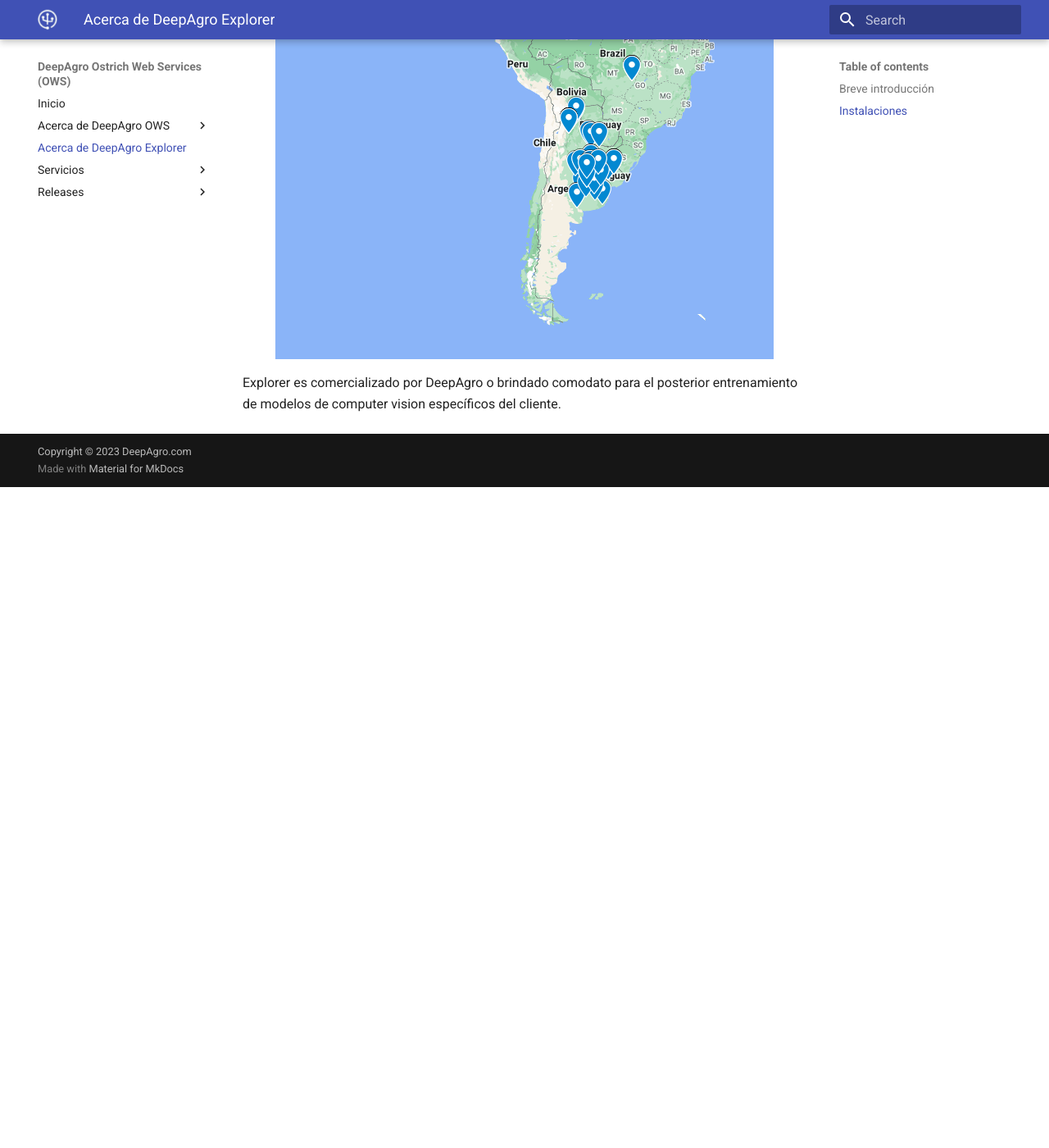
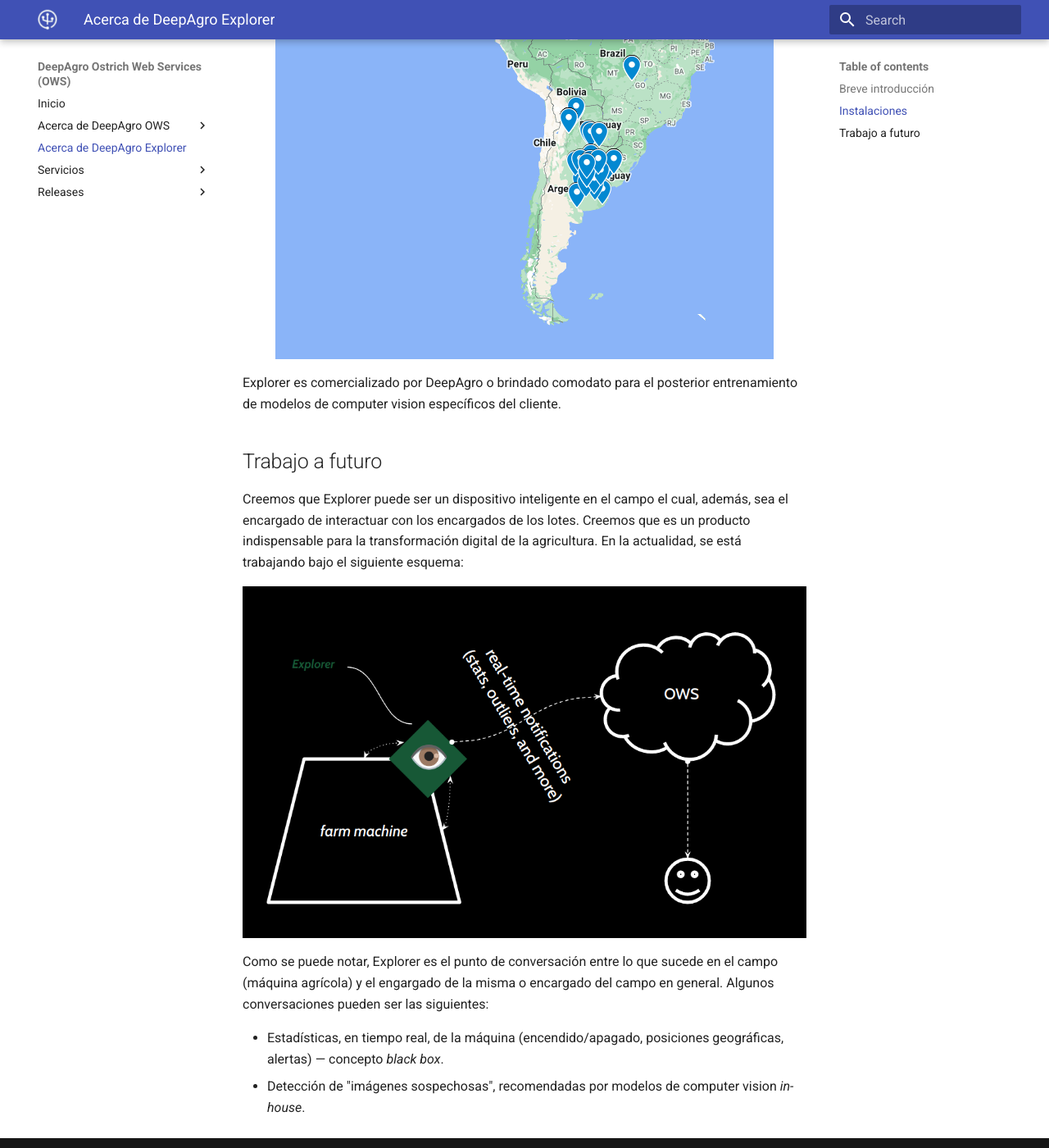
Before and after one commit to deepagro/ows_docs, an MkDocs documentation site: the page built from docs/explorer.md, in a window 1280 px wide and 1400 px high, scrolled down 3483 px. Shown: the whole window at 82% size. Built offline with MkDocs 1.6.1 and Material for MkDocs 9.7.7, drawn with Linux system fonts in a browser that asks for light colours; before the commit the page ends 4077 px from its top, so only the background shows below that.

Commit message:
Add summary of future work

```diff
--- a/docs/explorer.md
+++ b/docs/explorer.md
@@ -32,3 +32,14 @@
 ![Mapa explorer](./../img/explorer/map.png "Mapa explorer"){ height=5; style="display: block; margin: 0 auto" }
 
 Explorer es comercializado por DeepAgro o brindado comodato para el posterior entrenamiento de modelos de computer vision específicos del cliente.
+
+## Trabajo a futuro
+
+Creemos que Explorer puede ser un dispositivo inteligente en el campo el cual, además, sea el encargado de interactuar con los encargados de los lotes. Creemos que es un producto indispensable para la transformación digital de la agricultura. En la actualidad, se está trabajando bajo el siguiente esquema:
+
+![Explorer future](./../img/explorer/future.png "Explorer future"){ height=5; style="display: block; margin: 0 auto" }
+
+Como se puede notar, Explorer es el punto de conversación entre lo que sucede en el campo (máquina agrícola) y el engargado de la misma o encargado del campo en general. Algunos conversaciones pueden ser las siguientes:
+
+- Estadísticas, en tiempo real, de la máquina (encendido/apagado, posiciones geográficas, alertas) — concepto *black box*.
+- Detección de "imágenes sospechosas", recomendadas por modelos de computer vision *in-house*.
```
Also changed, not shown: docs/img/explorer/future.png (added).
